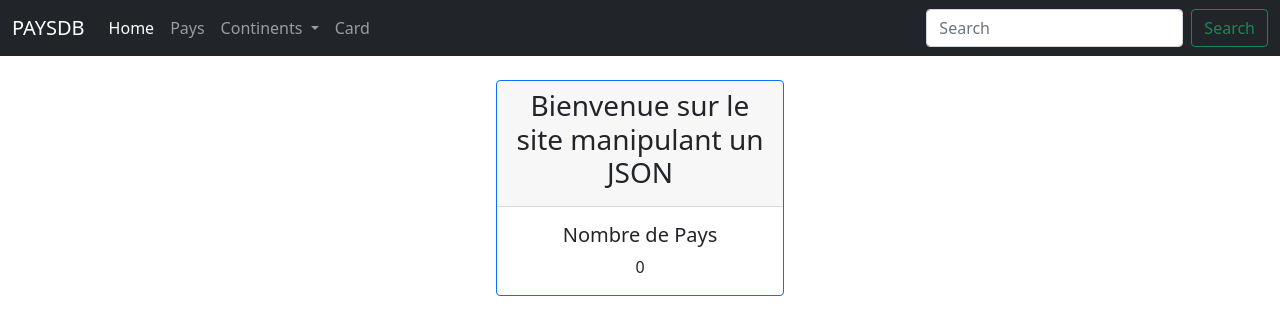
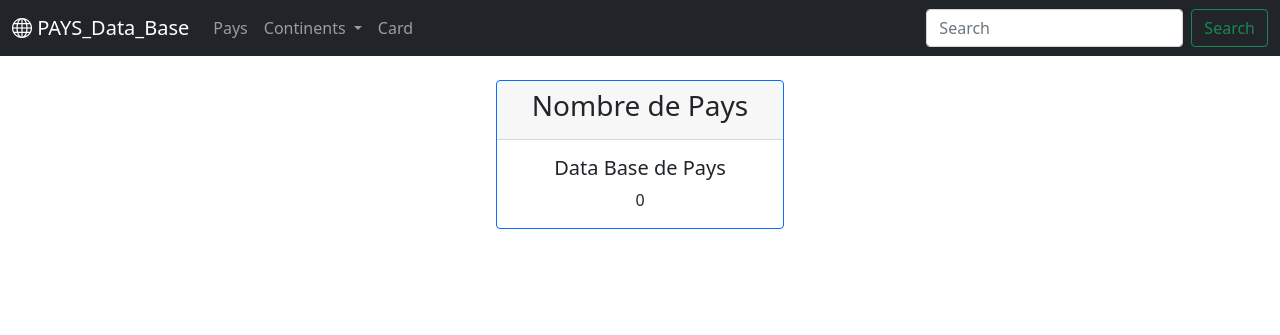
Before and after one commit to codeuronline/pays, a PHP site: page / in a window 1280 px wide. Shown: the top 335 px of the page. Run offline with PHP 8.4, Linux system fonts and the light colour scheme; data that the repository does not hold is empty; some libraries are stand-ins or nearby versions.

Commit message:
update -> reecriture de la population

```diff
--- a/index.php
+++ b/index.php
@@ -7,11 +7,11 @@ ob_start();?>
         <div class="card border-primary mb-3" style="max-width: 18rem;">
             <div class="card-header">
                 <h3>
-                    Bienvenue sur le site manipulant un JSON
+                    Nombre de Pays
                 </h3>
             </div>
             <div class="card-body" width="300px">
-                <h5 class="card-title">Nombre de Pays</h5>
+                <h5 class="card-title">Data Base de Pays</h5>
                 <p class="card-text"><?=count($content)?></p>
             </div>
         </div>
--- a/pays.php
+++ b/pays.php
@@ -2,6 +2,8 @@
 $pays = json_decode(file_get_contents("https://restcountries.com/v3.1/all"));
 if ($_GET && in_array($_GET["region"],$pays)) $pays = array_filter($pays);
 ob_start(); ?>
+<br>
+<div class="container-fluid border-primary mb-3">
     <table class="table">
         <tr>
             <th>Nom</th>
@@ -25,7 +27,7 @@ ob_start(); ?>
         </tr>
         <?php endforeach ?>
     </table>
-
+</div>
 <?php
 $content = ob_get_clean();
 $etat="pays";
--- a/template.php
+++ b/template.php
@@ -14,13 +14,10 @@
 <body>
     <nav class="navbar navbar-expand-lg navbar-dark bg-dark">
         <div class="container-fluid">
-            <a class="navbar-brand" href="">PAYSDB</a>
+            <a class="navbar-brand" href="<?=($etat=='index')? " active":""?>"><i class="bi bi-globe"></i>
+                PAYS_Data_Base</a>
             <div class="collapse navbar-collapse" id="navbarSupportedContent">
                 <ul class="navbar-nav me-auto mb-2 mb-lg-0">
-                    <li class="nav-item">
-                        <a class="nav-link <?=($etat=='index')? "active":""?>" aria-current="page"
-                            href="index.php">Home</a>
-                    </li>
                     <li class="nav-item">
                         <a class="nav-link <?=($etat=='pays')? "active":""?>" href="pays.php">Pays</a>
                     </li>
```
Also changed, not shown: cards.php (+8 -8 lines). Lines whose indentation alone changed are shown as unchanged.
